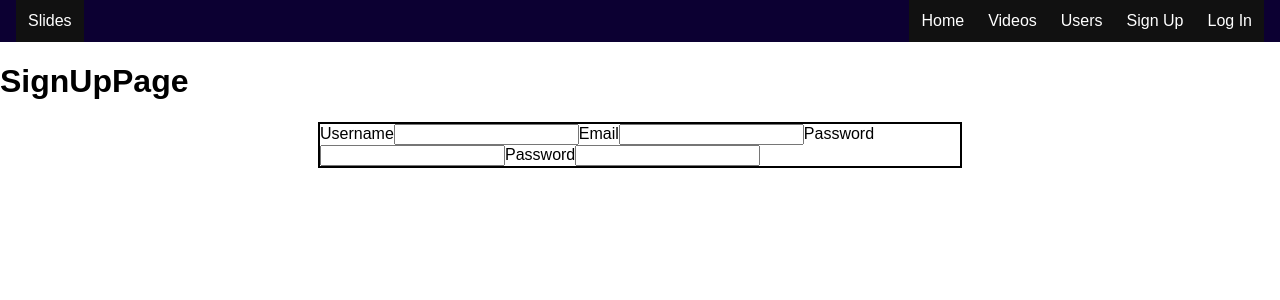
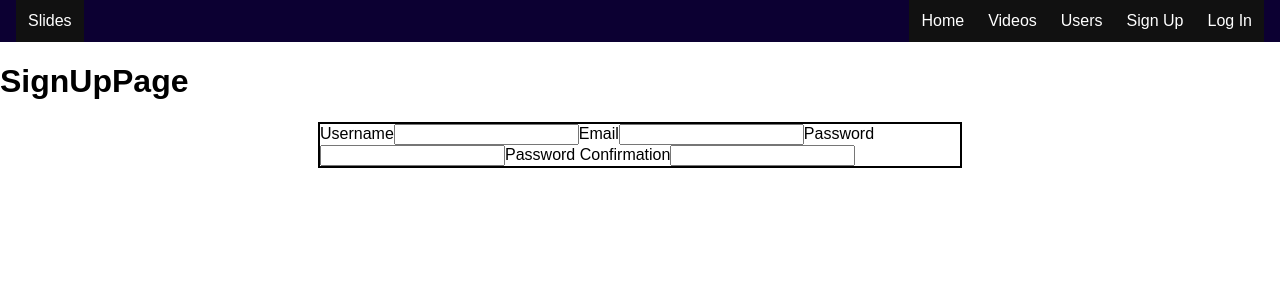
Before and after one commit to MostlyFocusedMike/slides-front, a React (Create React App) app: page /signup in a window 1280 px wide. Shown: the top 300 px of the page. Built offline with nearby package versions, Linux system fonts and the light colour scheme; what normalizr would draw is missing.

Commit message:
control form

```diff
--- a/src/components/SignUpForm.js
+++ b/src/components/SignUpForm.js
@@ -2,26 +2,47 @@ import React from 'react'
 
 class SignUpForm extends React.Component {
   state = {
+    username: "",
+    email: "",
+    password: "",
+    confirmation: ""
+  }
 
+  onChange = (e) => {
+    this.setState({
+      [e.target.name]: e.target.value
+    })
   }
 
   render() {
     return (
-      <form>
+      <form onChange={this.onChange}>
         <label htmlFor="username">Username</label>
-        <input id="username" name="username"
+        <input
+          id="username"
+          name="username"
+          type="text"
           value={this.state.username}
         />
         <label htmlFor="email">Email</label>
-        <input id="email" name="email"
+        <input
+          id="email"
+          name="email"
+          type="text"
           value={this.state.email}
         />
         <label htmlFor="password">Password</label>
-        <input id="password" name="password"
+        <input
+          id="password"
+          name="password"
+          type="password"
           value={this.state.password}
         />
-        <label htmlFor="confirmation">Password</label>
-        <input id="confirmation" name="confirmation"
+        <label htmlFor="confirmation">Password Confirmation</label>
+        <input
+          id="confirmation"
+          name="confirmation"
+          type="password"
           value={this.state.confirmation}
         />
       </form>
```
